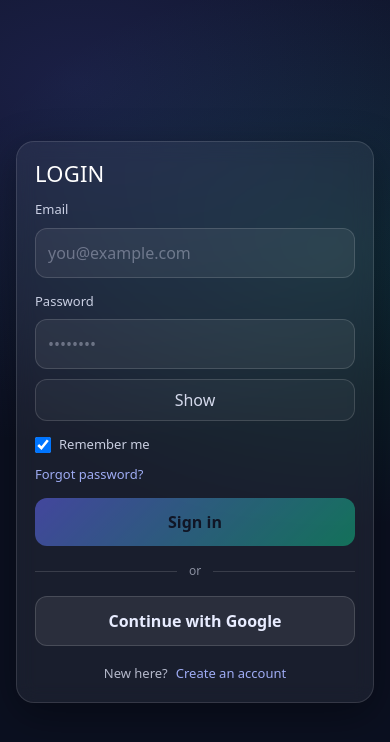
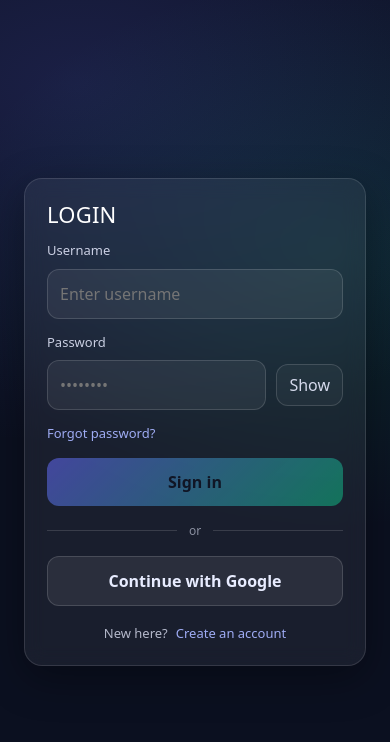
Before and after one commit to naydany/Group1_Spring_Boot_Frontend, a Vue app: page /login in a window 390 px wide. Shown: the top 742 px of the page. Built offline with nearby package versions, Linux system fonts and the light colour scheme.

Commit message:
connect with data endpoint

```diff
--- a/package.json
+++ b/package.json
@@ -9,6 +9,7 @@
     "preview": "vite preview"
   },
   "dependencies": {
+    "axios": "^1.13.6",
     "bootstrap": "^5.3.8",
     "bootstrap-icons": "^1.13.1",
     "vue": "^3.5.28",
--- a/src/views/Pages/publish/auth/AuthLogin.vue
+++ b/src/views/Pages/publish/auth/AuthLogin.vue
@@ -10,21 +10,24 @@
       </header>
 
       <form class="form" @submit.prevent="onSubmit" novalidate>
+        <!-- ✅ Username -->
         <div class="field">
-          <label for="email">Email</label>
+          <label for="username">Username</label>
           <input
-            id="email"
-            v-model.trim="form.email"
-            type="email"
-            inputmode="email"
-            autocomplete="email"
-            placeholder="you@example.com"
-            :class="{ invalid: !!errors.email }"
-            @blur="validateEmail"
+            id="username"
+            v-model.trim="form.username"
+            type="text"
+            autocomplete="username"
+            placeholder="Enter username"
+            :class="{ invalid: !!errors.username }"
+            @blur="validateUsername"
           />
-          <small v-if="errors.email" class="error">{{ errors.email }}</small>
+          <small v-if="errors.username" class="error">{{
+            errors.username
+          }}</small>
         </div>
 
+        <!-- Password -->
         <div class="field">
           <label for="password">Password</label>
           <div class="passwordRow">
@@ -52,10 +55,6 @@
         </div>
 
         <div class="row">
-          <label class="check">
-            <input type="checkbox" v-model="form.remember" />
-            <span>Remember me</span>
-          </label>
 
           <a class="link" href="#" @click.prevent="onForgot"
             >Forgot password?</a
@@ -97,12 +96,13 @@
 
 <script setup lang="ts">
 import { computed, reactive, ref } from "vue";
+import { useRouter } from "vue-router";
+import axios from "axios";
 
-// If you want real API calls, install axios and uncomment:
-// import axios from "axios";
+const router = useRouter();
 
 const form = reactive({
-  email: "",
+  username: "",
   password: "",
   remember: true,
 });
@@ -111,58 +111,78 @@ const showPassword = ref(false);
 const loading = ref(false);
 const serverError = ref("");
 
-const errors = reactive<{ email?: string; password?: string }>({});
+const errors = reactive<{ username?: string; password?: string }>({});
 
-function validateEmail() {
-  const v = form.email.trim();
-  if (!v) return (errors.email = "Email is required.");
-  const ok = /^[^\s@]+@[^\s@]+\.[^\s@]+$/.test(v);
-  errors.email = ok ? "" : "Enter a valid email address.";
+function validateUsername() {
+  const v = form.username.trim();
+  if (!v) return (errors.username = "Username is required.");
+  errors.username = "";
 }
 
 function validatePassword() {
   const v = form.password;
   if (!v) return (errors.password = "Password is required.");
-  if (v.length < 8)
-    return (errors.password = "Password must be at least 8 characters.");
+  // example password is "12345" => allow 5+
+  if (v.length < 5)
+    return (errors.password = "Password must be at least 5 characters.");
   errors.password = "";
 }
 
 const canSubmit = computed(() => {
-  // lightweight checks so button isn't always disabled while typing
-  return form.email.length > 3 && form.password.length >= 8;
+  return form.username.trim().length > 0 && form.password.length >= 5;
 });
 
 async function onSubmit() {
   serverError.value = "";
-  validateEmail();
+  validateUsername();
   validatePassword();
-  if (errors.email || errors.password) return;
+  if (errors.username || errors.password) return;
 
   loading.value = true;
+
   try {
-    // --- OPTION A: mock login (remove in production) ---
-    await new Promise((r) => setTimeout(r, 800));
-    if (
-      form.email.toLowerCase() !== "demo@example.com" ||
-      form.password !== "password123"
-    ) {
-      throw new Error("Invalid email or password.");
+    const res = await axios.post("http://localhost:9090/auth/login", {
+      username: form.username,
+      password: form.password,
+    });
+
+    // Token key depends on your backend. These cover common cases.
+    const token =
+      res.data?.token ||
+      res.data?.accessToken ||
+      res.data?.jwt ||
+      res.data?.data?.token ||
+      res.data?.data?.accessToken ||
+      res.data?.data?.jwt;
+
+    const user = res.data?.user || res.data?.data?.user || null;
+
+    if (!token) {
+      console.log("Login response:", res.data);
+      throw new Error(
+        "Token not found in response. Check backend token field name.",
+      );
     }
 
-    // --- OPTION B: real API login (example) ---
-    // const res = await axios.post("/api/auth/login", {
-    //   email: form.email,
-    //   password: form.password,
-    //   remember: form.remember,
-    // });
-    // console.log("Logged in:", res.data);
+    // Remember me => localStorage, else sessionStorage
+    if (form.remember) {
+      localStorage.setItem("token", token);
+      if (user) localStorage.setItem("user", JSON.stringify(user));
+      sessionStorage.removeItem("token");
+      sessionStorage.removeItem("user");
+    } else {
+      sessionStorage.setItem("token", token);
+      if (user) sessionStorage.setItem("user", JSON.stringify(user));
+      localStorage.removeItem("token");
+      localStorage.removeItem("user");
+    }
 
-    // Example: redirect (use vue-router if available)
-    // router.push("/dashboard");
-    alert("Login success ✅ (demo credentials accepted)");
+    await router.push("/");
   } catch (e: any) {
-    serverError.value = e?.message || "Something went wrong. Please try again.";
+    serverError.value =
+      e?.response?.data?.message ||
+      e?.message ||
+      "Login failed. Please try again.";
   } finally {
     loading.value = false;
   }
@@ -172,7 +192,7 @@ function onForgot() {
   alert("Forgot password clicked (hook this to your flow).");
 }
 function onRegister() {
-  alert("Register clicked (route to /register).");
+  router.push("/register");
 }
 function onGoogle() {
   alert("Google sign-in clicked (integrate OAuth).");
@@ -180,12 +200,11 @@ function onGoogle() {
 </script>
 
 <style scoped>
-/* Layout */
 .auth {
   min-height: 100vh;
   display: flex;
-  align-items: center; /* vertical center */
-  justify-content: center; /* horizontal center */
+  align-items: center;
+  justify-content: center;
   padding: 24px;
   background:
     radial-gradient(
@@ -210,6 +229,7 @@ function onGoogle() {
     "Apple Color Emoji",
     "Segoe UI Emoji";
 }
+
 .card {
   max-width: 520px;
   width: 100%;
@@ -232,36 +252,14 @@ function onGoogle() {
   align-items: center;
 }
 
-.logo {
-  width: 44px;
-  height: 44px;
-  border-radius: 14px;
-  display: grid;
-  place-items: center;
-  background: linear-gradient(
-    135deg,
-    rgba(99, 102, 241, 0.9),
-    rgba(16, 185, 129, 0.85)
-  );
-  color: white;
-  font-weight: 900;
-}
-
 h1 {
   text-align: center;
-  color: White;
+  color: white;
   font-size: 22px;
   margin: 0;
   letter-spacing: 0.2px;
 }
 
-.header p {
-  margin: 4px 0 0;
-  color: rgba(232, 236, 255, 0.75);
-  font-size: 14px;
-}
-
-/* Form */
 .form {
   display: grid;
   gap: 14px;
@@ -279,7 +277,7 @@ label {
 
 input {
   width: 100%;
-  padding: 12px 12px;
+  padding: 12px;
   border-radius: 12px;
   border: 1px solid rgba(255, 255, 255, 0.14);
   background: rgba(255, 255, 255, 0.06);
@@ -288,10 +286,6 @@ input {
   transition:
     border-color 150ms ease,
     box-shadow 150ms ease;
-}
-
-input::placeholder {
-  color: rgba(232, 236, 255, 0.35);
 }
 
 input:focus {
@@ -309,7 +303,6 @@ input:focus {
   font-size: 12px;
 }
 
-/* Password row */
 .passwordRow {
   display: flex;
   gap: 10px;
@@ -330,7 +323,6 @@ input:focus {
   background: rgba(255, 255, 255, 0.08);
 }
 
-/* Row */
 .row {
   display: flex;
   justify-content: space-between;
@@ -348,12 +340,6 @@ input:focus {
   color: rgba(232, 236, 255, 0.85);
 }
 
-.check input {
-  width: 16px;
-  height: 16px;
-  padding: 0;
-}
-
 .link {
   color: rgba(167, 180, 255, 0.95);
   text-decoration: none;
@@ -364,7 +350,6 @@ input:focus {
   text-decoration: underline;
 }
 
-/* Buttons */
 .primary,
 .secondary {
   width: 100%;
@@ -403,7 +388,6 @@ input:focus {
   background: rgba(255, 255, 255, 0.12);
 }
 
-/* Divider */
 .divider {
   display: grid;
   grid-template-columns: 1fr auto 1fr;
@@ -421,7 +405,6 @@ input:focus {
   background: rgba(255, 255, 255, 0.14);
 }
 
-/* Server error */
 .serverError {
   background: rgba(239, 68, 68, 0.14);
   border: 1px solid rgba(239, 68, 68, 0.28);
@@ -431,7 +414,6 @@ input:focus {
   font-size: 13px;
 }
 
-/* Spinner */
 .spinner {
   width: 16px;
   height: 16px;
@@ -448,37 +430,6 @@ input:focus {
   }
 }
 
-/* Side panel */
-.side {
-  display: none;
-}
-
-.sideInner {
-  margin: auto;
-  max-width: 520px;
-  padding: 22px;
-  border-radius: 18px;
-  background: rgba(255, 255, 255, 0.04);
-  border: 1px solid rgba(255, 255, 255, 0.1);
-}
-
-.sideInner h2 {
-  margin: 0 0 10px;
-  font-size: 22px;
-}
-
-.sideInner p {
-  margin: 0 0 14px;
-  color: rgba(232, 236, 255, 0.75);
-}
-
-.sideInner ul {
-  margin: 0;
-  padding-left: 18px;
-  color: rgba(232, 236, 255, 0.85);
-}
-
-/* Footer */
 .footer {
   display: flex;
   justify-content: center;
@@ -487,28 +438,4 @@ input:focus {
   color: rgba(232, 236, 255, 0.75);
   font-size: 13px;
 }
-
-/* Responsive */
-@media (min-width: 920px) {
-  .side {
-    display: grid;
-  }
-}
-
-@media (max-width: 520px) {
-  .auth {
-    grid-template-columns: 1fr;
-    padding: 16px;
-  }
-  .card {
-    padding: 18px;
-  }
-  .passwordRow {
-    flex-direction: column;
-    align-items: stretch;
-  }
-  .ghost {
-    width: 100%;
-  }
-}
 </style>
```
Also changed, not shown: 1 other file (tests, documents, lock files or other folders).
